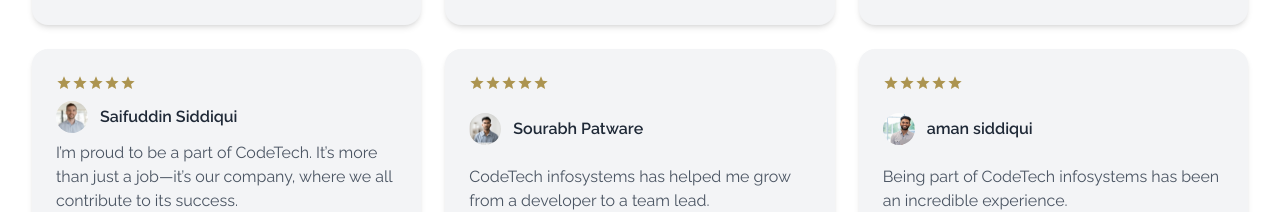
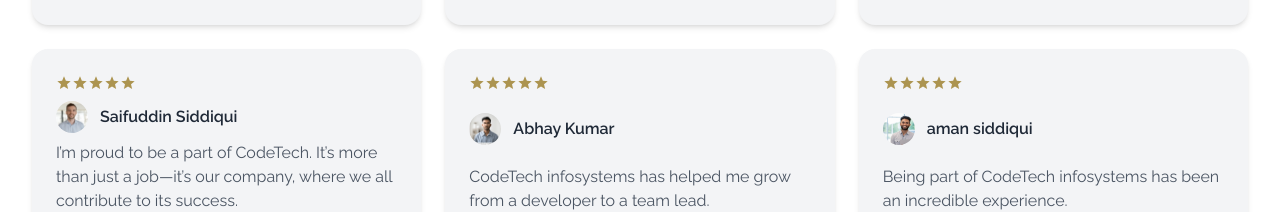
Before and after one commit to CodeTech-InfoSystem/codetech-react, a React (Create React App) app: page /careers in a window 1280 px wide. Shown: the part 3044-3256 px from the top of the page. Built offline with nearby package versions, Linux system fonts and the light colour scheme; no server answers; the database is empty.

Commit message:
name change

```diff
--- a/src/components/ReviewsSection.jsx
+++ b/src/components/ReviewsSection.jsx
@@ -24,7 +24,7 @@
       feedback: "I’m proud to be a part of CodeTech. It’s more than just a job—it’s our company, where we all contribute to its success.",
     },
     {
-      name: 'Sourabh Patware',
+      name: 'Abhay Kumar',
       photo: '/images/person5.webp',
       feedback: "CodeTech infosystems has helped me grow from a developer to a team lead.",
     },
```
